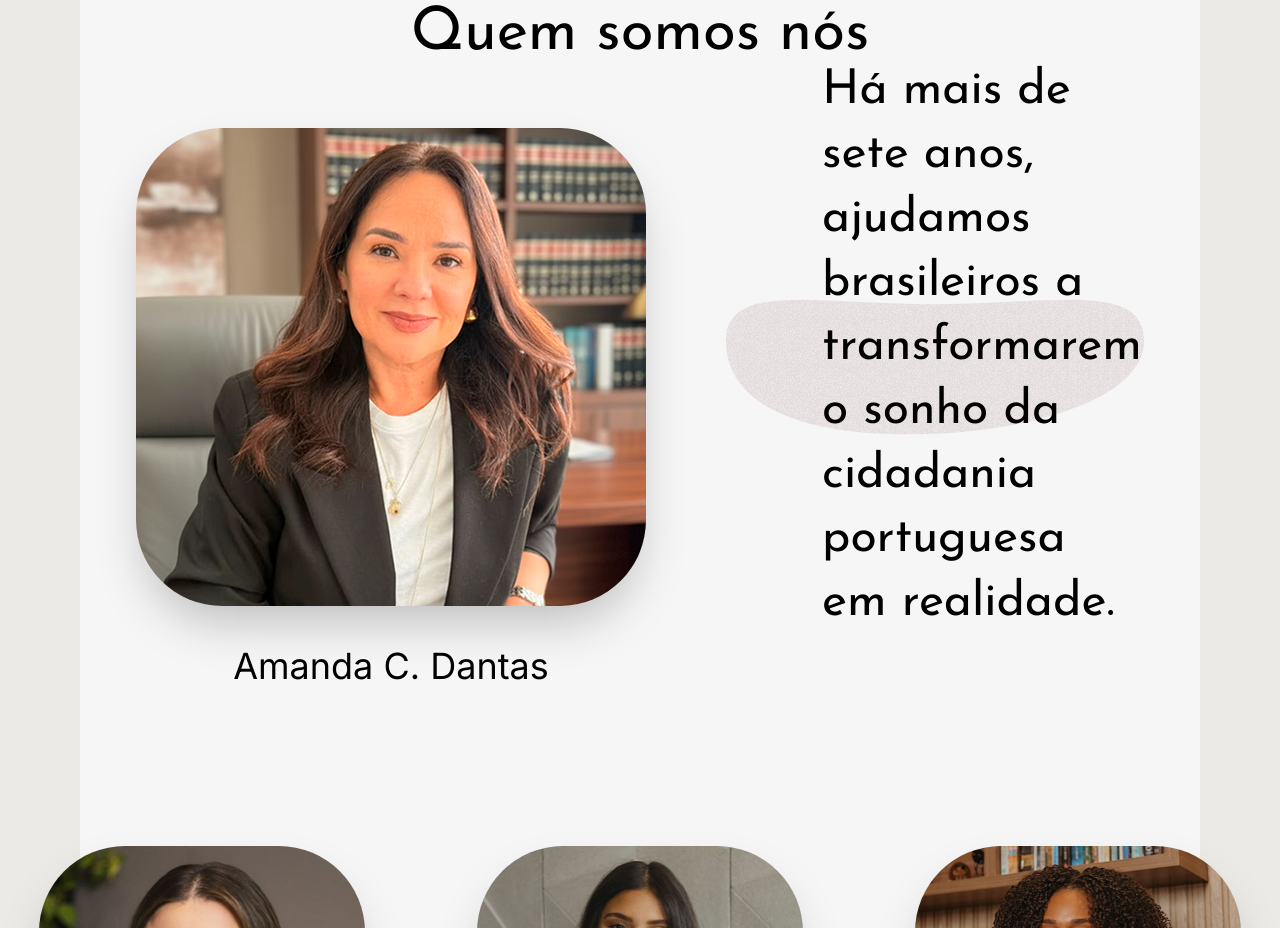
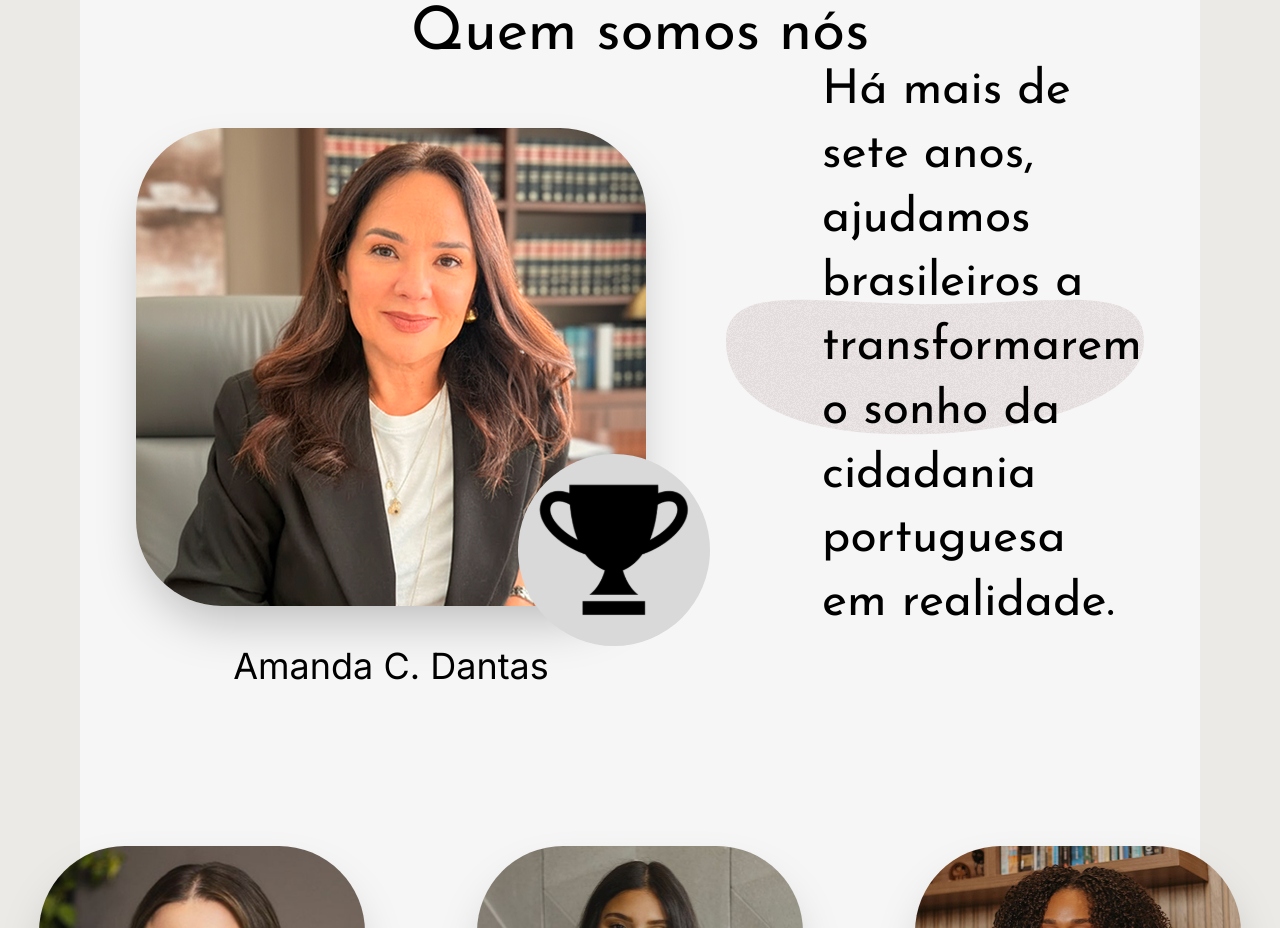
Before and after one commit to mateusabreucn/nacionalidade-portuguesa, a Next.js app: page / in a window 1280 px wide. Shown: the part 1220-2148 px from the top of the page. Built offline with nearby package versions, Linux system fonts and the light colour scheme.

Commit message:
feat: adicionando um icon badge na foto

```diff
--- a/app/Equipa.tsx
+++ b/app/Equipa.tsx
@@ -2,17 +2,27 @@ import Image from "next/image";
 import CardBranco from "./components/CardBranco";
 import CardFoto from "./components/CardFoto";
 import { NomeEquipa } from "./enums/NomeEquipa";
+import IconBadge from "./components/IconBagde";
 
 export default function Equipa() {
   return (
     <CardBranco titulo="Quem somos nós">
       <div className="w-full flex justify-between gap-x-20">
+        <div className="relative">
           <CardFoto
             src={`/Equipa - ${NomeEquipa.AmandaCDantas}.jpg`}
             nome={NomeEquipa.AmandaCDantas}
             width={510}
             height={478}
           />
+
+          <div className="absolute bottom-10 -right-16">
+            <IconBadge
+              icon="/Icons/Equipa/Trofeu.svg"
+              altText="Ícone de Troféu"
+            />
+          </div>
+        </div>
 
         <div className="relative flex-1 h-[478px]">
           <Image
```
Also changed, not shown: public/Icons/Equipa/Trofeu.svg (added). Lines whose indentation alone changed are shown as unchanged.
